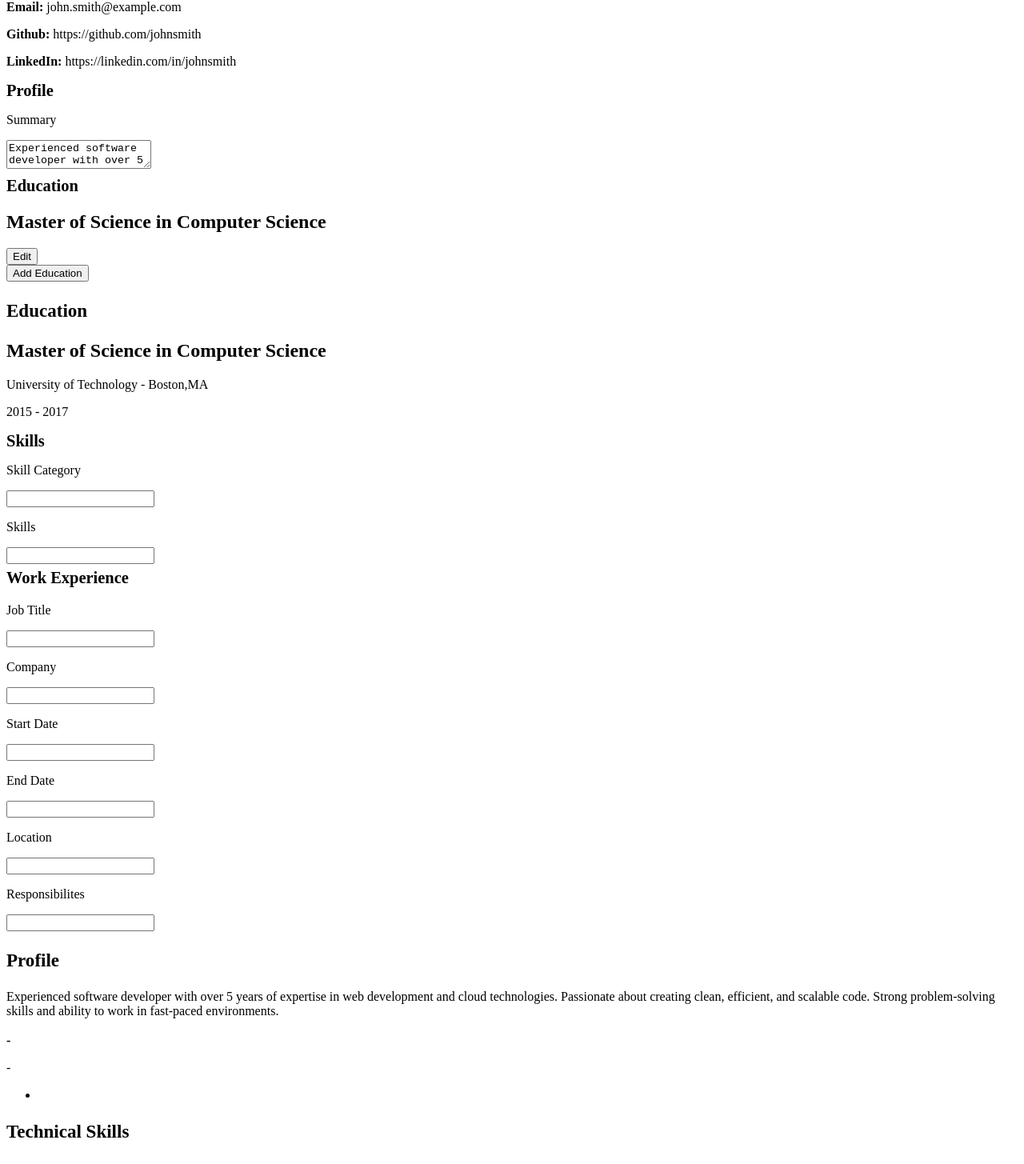
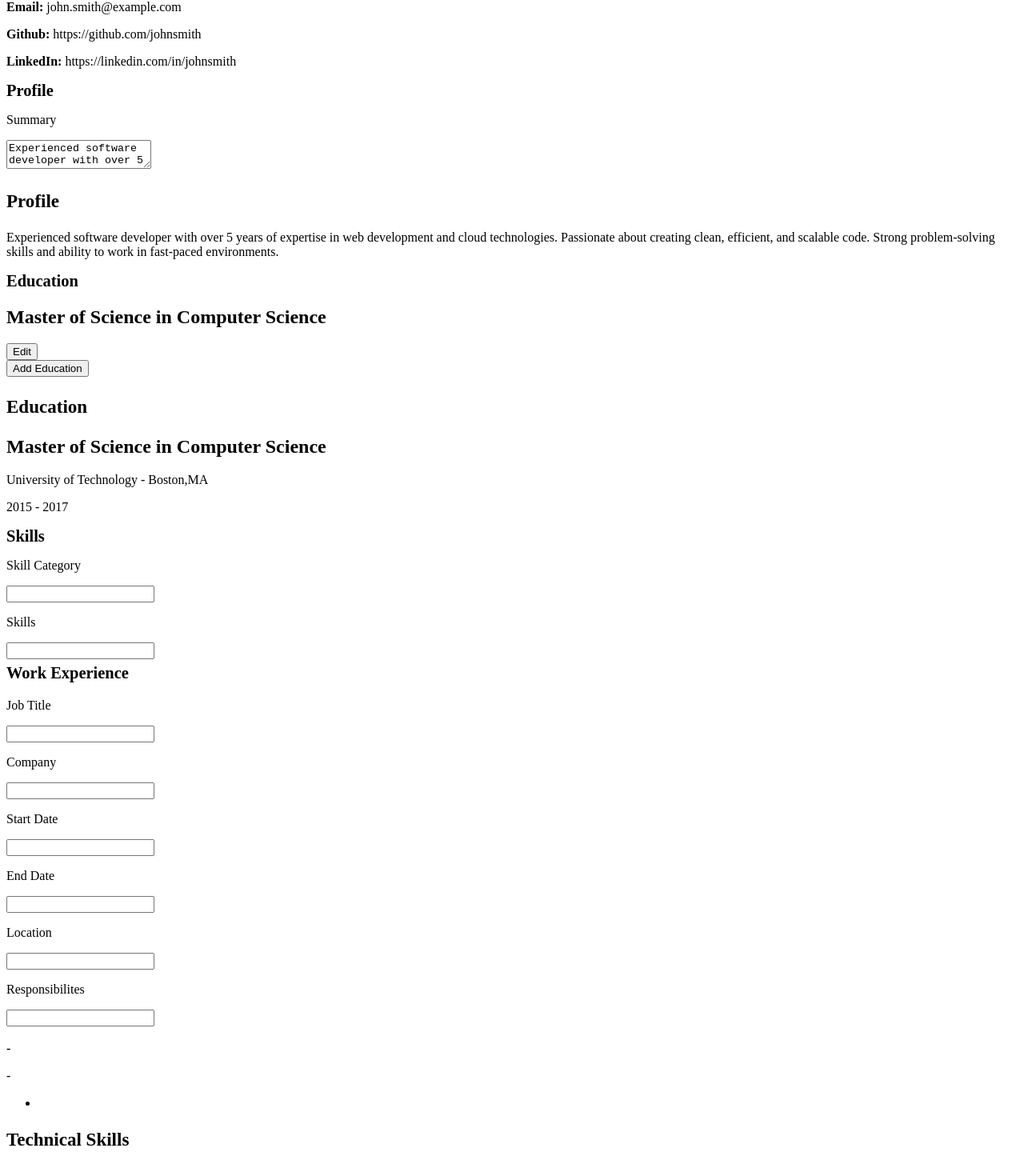
Before and after one commit to smsarfroz/cv-app, a React (Vite) app in the folder cv-app/: page / in a window 1280 px wide. Shown: the part 459-1914 px from the top of the page at 80% size. Built offline with nearby package versions, Linux system fonts and the light colour scheme.

Commit message:
create profile component

```diff
--- a/cv-app/src/App.jsx
+++ b/cv-app/src/App.jsx
@@ -2,12 +2,9 @@ import { useState } from 'react'
 import './App.css'
 import Education from './components/Education';
 import Personal from './components/Personal';
+import Profile from './components/Profile';
 
 export default function App() {
-
-
-  const [summary, setSummary] = useState('Experienced software developer with over 5 years of expertise in web development and cloud technologies. Passionate about creating clean, efficient, and scalable code. Strong problem-solving skills and ability to work in fast-paced environments.')
-
 
 
   const [skillCategory, setSkillCategory] = useState('');
@@ -25,11 +22,7 @@ export default function App() {
 
         <Personal />
 
-        <div className="profileDetails">
-          <p className="titleOfDetails">Profile</p>
-          <p><label>Summary</label></p>
-          <textarea name="" id="summaryTextarea" value={summary} onChange={(e) => setSummary(e.target.value)}></textarea>
-        </div>
+        <Profile />
 
         <Education />
 
@@ -70,10 +63,6 @@ export default function App() {
       <div className="cvPreview">
 
 
-        <div className="profileInfo">
-            <p className="sectionTitle">Profile</p>
-            <p>{summary}</p>
-        </div>
 
         <div className="workExperienceInfo">
           <h3>{jobExperienceTitle}</h3>
--- /dev/null
+++ b/cv-app/src/components/Profile.jsx
@@ -0,0 +1,31 @@
+import React from "react";
+import { useState } from "react";
+import "../App.css";
+
+export default function Profile() {
+  const [summary, setSummary] = useState(
+    "Experienced software developer with over 5 years of expertise in web development and cloud technologies. Passionate about creating clean, efficient, and scalable code. Strong problem-solving skills and ability to work in fast-paced environments."
+  );
+
+  return (
+    <>
+      <div className="profileDetails">
+        <p className="titleOfDetails">Profile</p>
+        <p>
+          <label>Summary</label>
+        </p>
+        <textarea
+          name=""
+          id="summaryTextarea"
+          value={summary}
+          onChange={(e) => setSummary(e.target.value)}
+        ></textarea>
+      </div>
+
+      <div className="profileInfo">
+        <p className="sectionTitle">Profile</p>
+        <p>{summary}</p>
+      </div>
+    </>
+  );
+}
```
